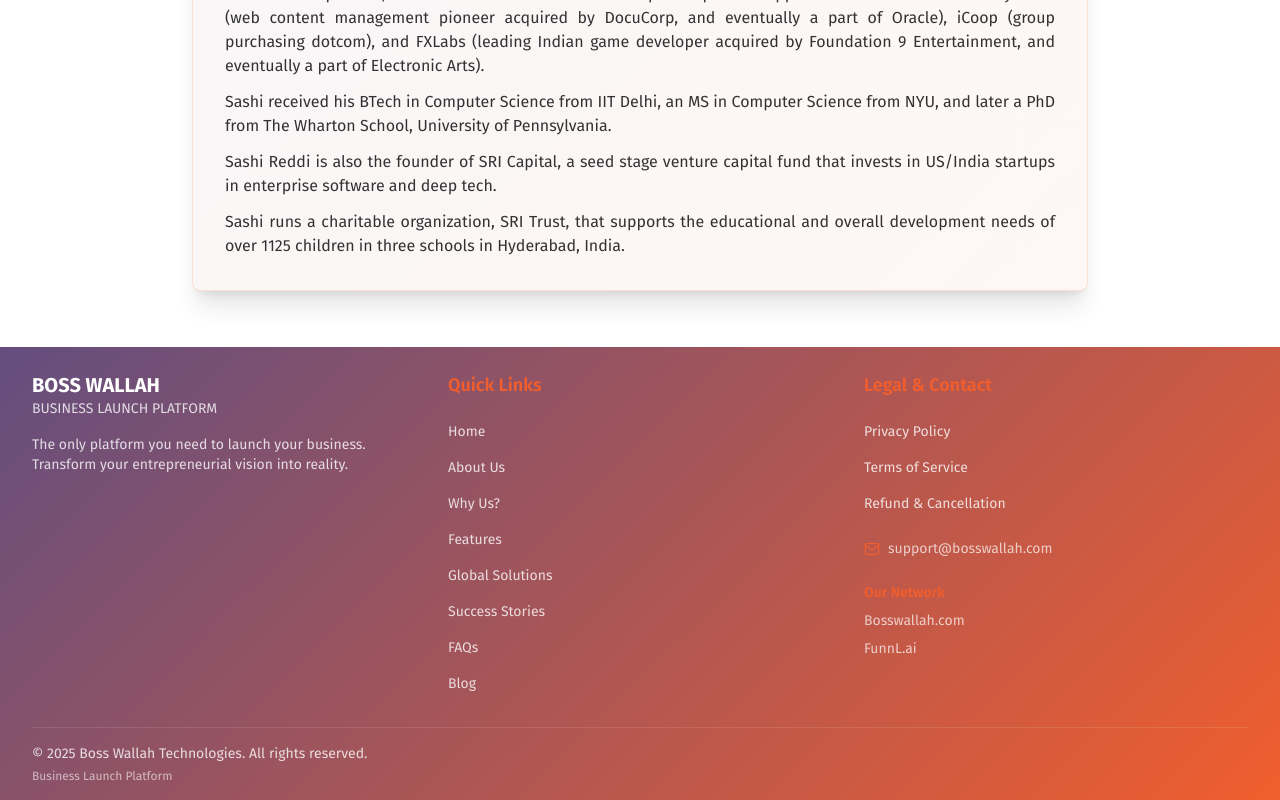
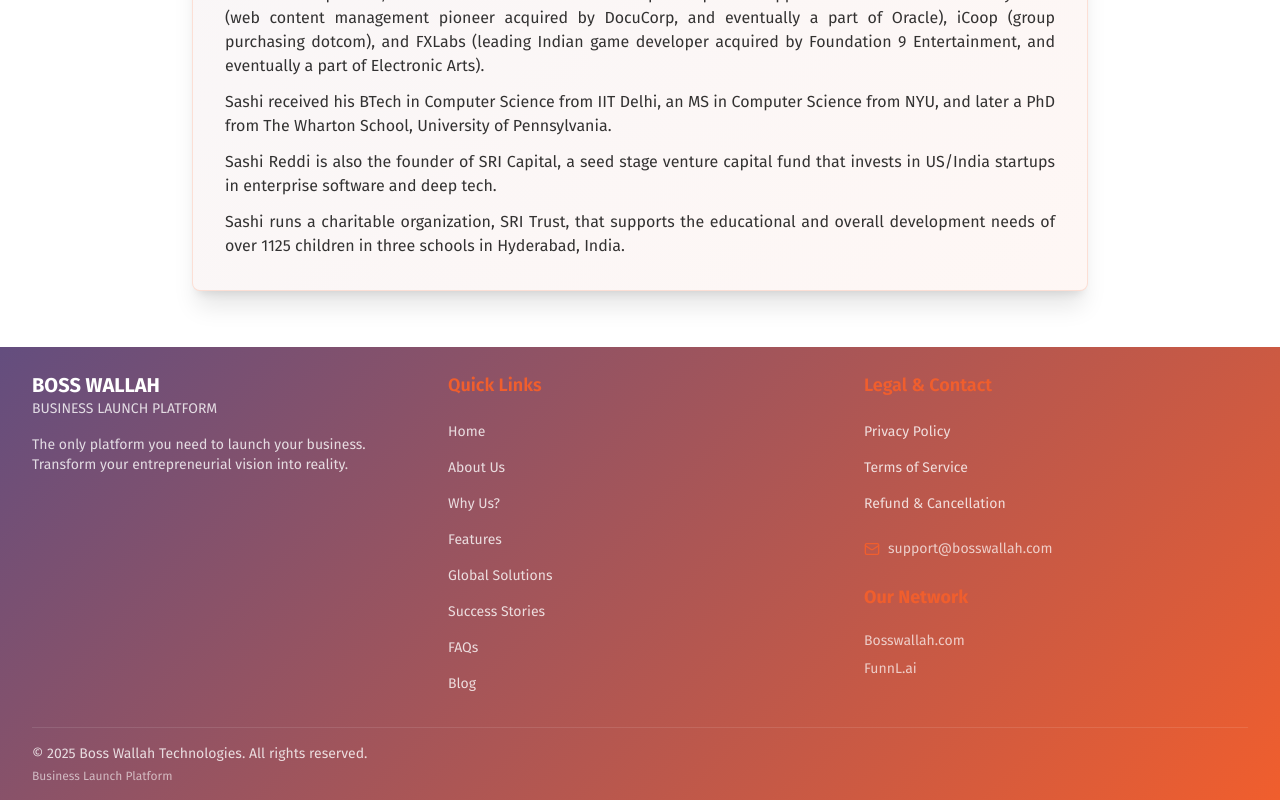
Before and after one commit to externalapps-star/boss-wallah-vision, a React (Vite) app: page /about-us in a window 1280 px wide. Shown: the part 1907-2707 px from the top of the page. Built offline with nearby package versions, Linux system fonts and the light colour scheme; the HTML template or start-up script is replaced by a standard one.

Commit message:
Refactor footer network text

```diff
--- a/src/components/Footer.tsx
+++ b/src/components/Footer.tsx
@@ -90,7 +90,7 @@ const Footer = () => {
               </div>
 
               <div className="mt-6">
-                <h5 className="font-semibold text-sm mb-2 text-accent">Our Network</h5>
+                <h5 className="font-bold text-base sm:text-lg mb-5 text-accent">Our Network</h5>
                 <ul className="space-y-2 text-xs sm:text-sm text-primary-foreground/70">
                   <li>
                     <a href="https://bosswallah.com" className="hover:text-accent transition-colors">Bosswallah.com</a>
```
